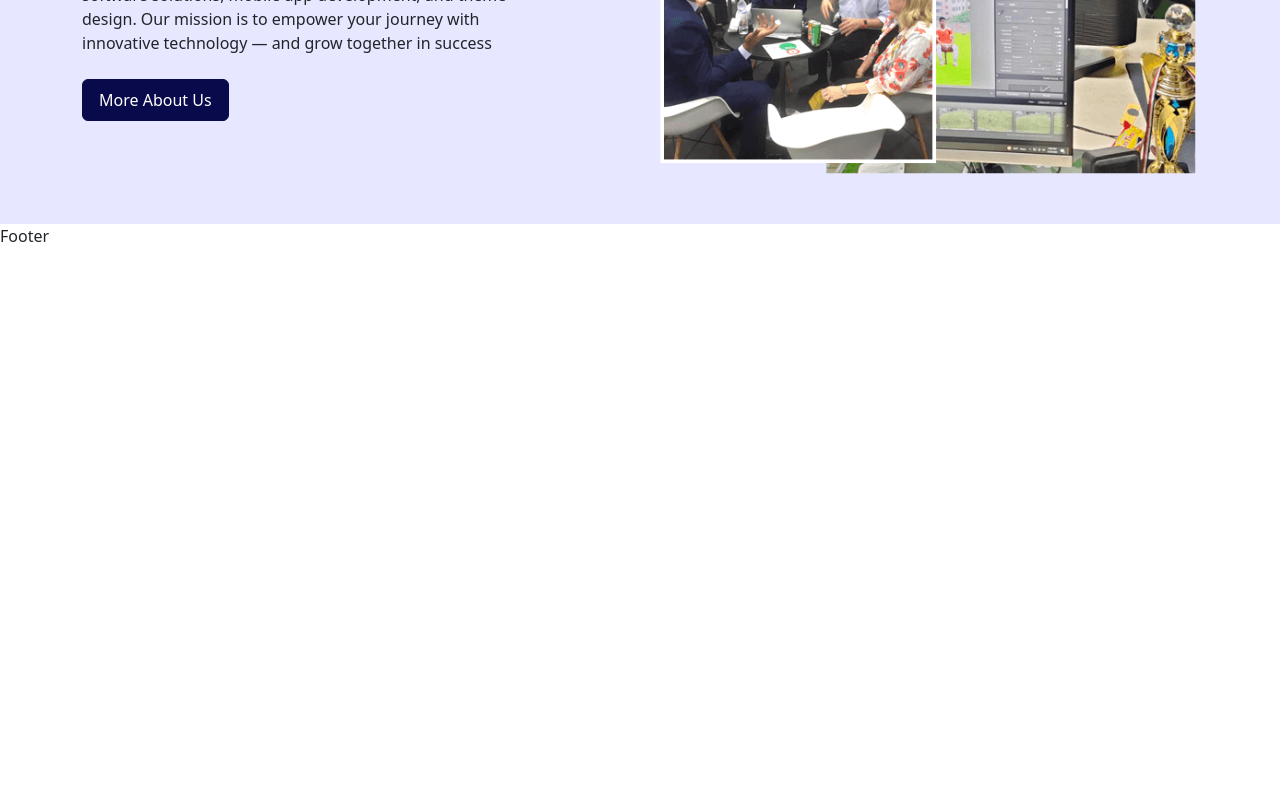
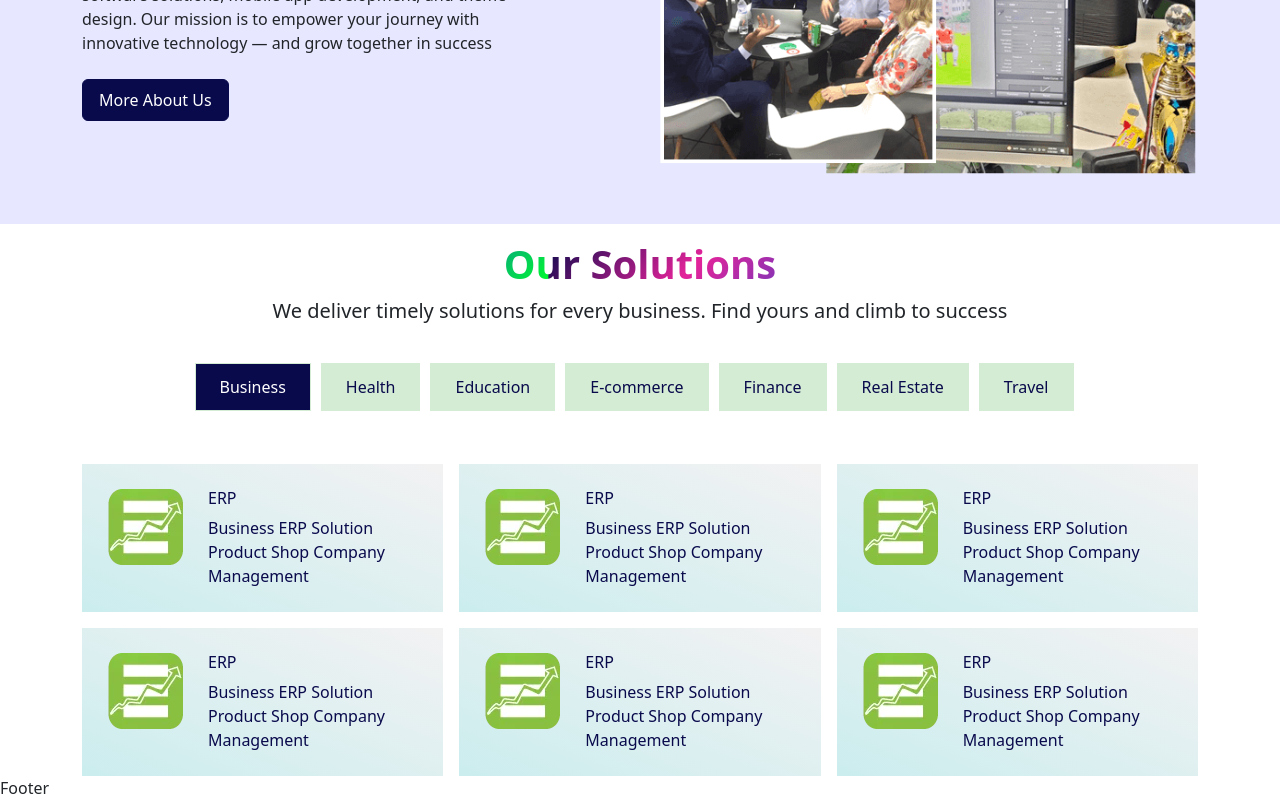
Before and after one commit to sakibbdcse/Devovate-It, a React (Vite) app: page / in a window 1280 px wide. Shown: the part 1573-2373 px from the top of the page. Before the commit the page ends 1821 px from the top, so only its background shows below. Built offline with nearby package versions, Linux system fonts and the light colour scheme.

Commit message:
add solotion section

```diff
--- a/src/components/hero/hero.css
+++ b/src/components/hero/hero.css
@@ -1,10 +1,10 @@
 .animate-text {
   background-image: linear-gradient(
     -225deg,
-    #37a000 0%,
-    #29b841 29%,
+    #090a4c 0%,
+    #e4239a 29%,
     #1148d7 67%,
-    #fff800 100%
+    #00ff2a 100%
   );
   background-size: auto auto;
   background-clip: border-box;
--- /dev/null
+++ b/src/components/ourSolutions/OurSolutions.tsx
@@ -0,0 +1,69 @@
+import { Link } from "react-router-dom";
+import SectionDivider from "../Common/SectionDivider";
+import "./oursolutions.css";
+import OursolutionsContent from "../../content/OursolutionsContent";
+import { useState } from "react";
+const OurSolutions = () => {
+  const [activeTab, setActiveTab] = useState(0);
+  return (
+    <>
+      <SectionDivider
+        sectionName="Our Solutions"
+        sectionSlug="We deliver timely solutions for every business. Find yours and climb to success"
+      />
+      <div className="container">
+        <div className="row">
+          <ul
+            className="justify-content-center mb-5 nav nav-pills product_pills"
+            id="pills-tab"
+            role="tablist"
+          >
+            {OursolutionsContent.solutions.map((data, index) => (
+              <li key={index} className="nav-item" role="presentation">
+                <button
+                  className={`nav-link px-4 py-2 rounded-0 ${
+                    activeTab === index ? "active" : ""
+                  }`}
+                  onClick={() => setActiveTab(index)}
+                >
+                  {data.title}
+                </button>
+              </li>
+            ))}
+          </ul>
+          <div className="tab-content">
+            <div className="tab-pane fade show active">
+              <div className="row g-3">
+                {[...Array(6)].map((_, idx) => (
+                  <div key={idx} className="col-xl-4 col-md-6">
+                    <Link
+                      to="/"
+                      target="_blank"
+                      className="bg_grad p-4 align-items-start d-flex product_link"
+                    >
+                      <div className="d-block">
+                        <img
+                          src="/public/assets/images/Sales-ERP.webp"
+                          className="product_icon"
+                          alt="ERP"
+                        />
+                      </div>
+                      <div className="d-block ms-4">
+                        <p className="mb-2 fw_500 fs-16 lh-sm">ERP</p>
+                        <p className="mb-0 fs-14">
+                          Business ERP Solution Product Shop Company Management
+                        </p>
+                      </div>
+                    </Link>
+                  </div>
+                ))}
+              </div>
+            </div>
+          </div>
+        </div>
+      </div>
+    </>
+  );
+};
+
+export default OurSolutions;
--- /dev/null
+++ b/src/components/ourSolutions/oursolutions.css
@@ -0,0 +1,33 @@
+.product_pills.nav-pills .nav-link.active {
+  color: #ffffff;
+  background-color: #090a4c;
+}
+.product_pills.nav-pills .nav-link {
+  font-weight: 300;
+  padding: 0.5rem 1.2rem;
+  color: #090a4c;
+  font-size: 16px;
+  border: 1px solid #d4ecd4;
+  margin: 5px;
+  background: #d4ecd4;
+  line-height: 30px;
+}
+.product_link {
+  text-decoration: none;
+  color: #090a4c;
+}
+.product_link:focus,
+.product_link:hover {
+  color: #090a4c;
+}
+.bg_grad {
+  background-image: linear-gradient(
+    to right top,
+    #f3f2ff,
+    #e9f7ff,
+    #e2fcff,
+    #e4fff7,
+    #f1ffeb
+  );
+  background-image: linear-gradient(to right top, #cbedee, #f3f2f3);
+}
--- /dev/null
+++ b/src/content/OursolutionsContent.ts
@@ -0,0 +1,18 @@
+type Solution = {
+  title: string;
+  id: string;
+};
+
+const OursolutionsContent: { solutions: Solution[] } = {
+  solutions: [
+    { title: "Business", id: "business" },
+    { title: "Health", id: "health" },
+    { title: "Education", id: "education" },
+    { title: "E-commerce", id: "ecommerce" },
+    { title: "Finance", id: "finance" },
+    { title: "Real Estate", id: "real-estate" },
+    { title: "Travel", id: "travel" },
+  ],
+};
+
+export default OursolutionsContent;
--- a/src/pages/Home.tsx
+++ b/src/pages/Home.tsx
@@ -1,4 +1,5 @@
 import Hero from "../components/hero/Hero";
+import OurSolutions from "../components/ourSolutions/OurSolutions";
 import PartnerBrand from "../components/partner/PartnerBrand";
 import WhoWeAre from "../components/whoWeAre/WhoWeAre";
 
@@ -8,6 +9,7 @@ const Home = () => {
       <Hero />
       <PartnerBrand />
       <WhoWeAre />
+      <OurSolutions />
     </>
   );
 };
```
Also changed, not shown: public/assets/css/bootstrap.min5.3.7.css, public/assets/images/Sales-ERP.webp (added).
